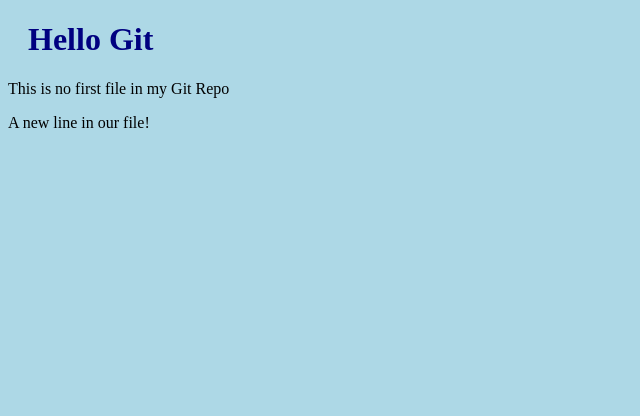
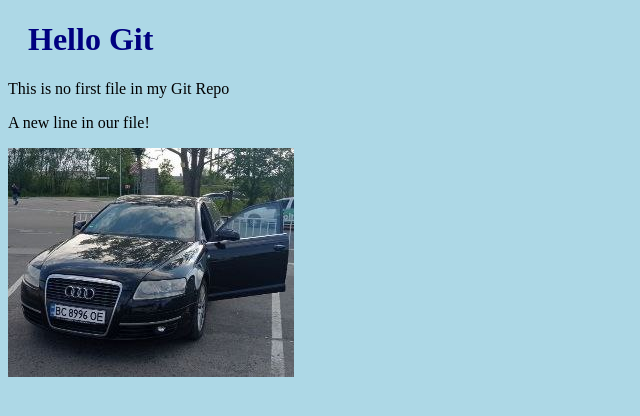
Before and after one commit to Liasnik/mygit-learning, a plain HTML site: page index.html in a window 1280 px wide. Shown: the whole page, without its empty margins (0-640 px from the left). Drawn offline with Linux system fonts and the light colour scheme.

Commit message:
Added image to Hello World

```diff
--- a/index.html
+++ b/index.html
@@ -12,6 +12,7 @@
     <h1>Hello Git</h1>
     <p>This is no first file in my Git Repo</p>
     <p>A new line in our file!</p>
+    <img src="photo_audi1.jpg" alt="photo_audi1">
 
 </body>
 </html>
```
Also changed, not shown: photo_audi1.jpg (added).
